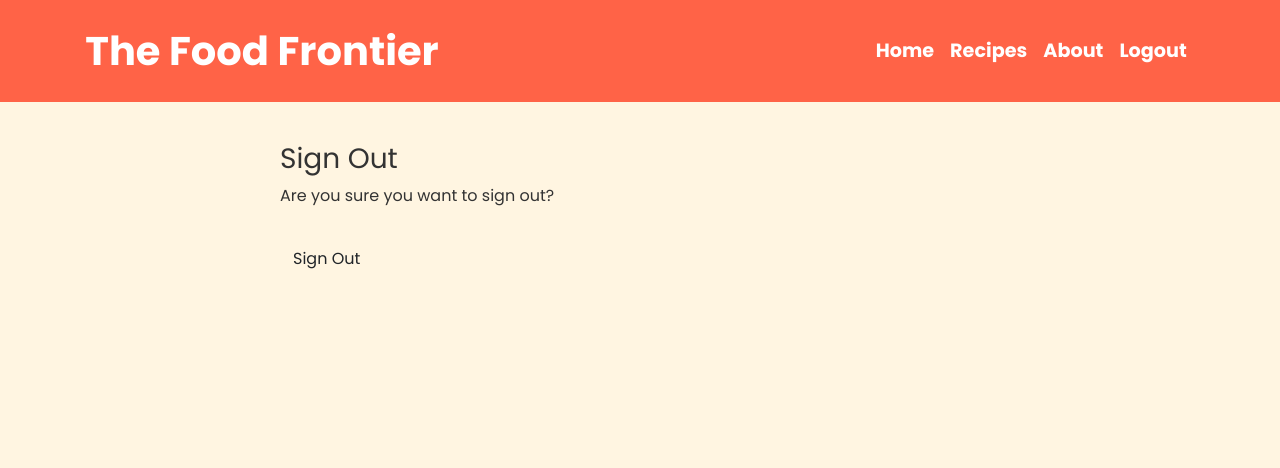
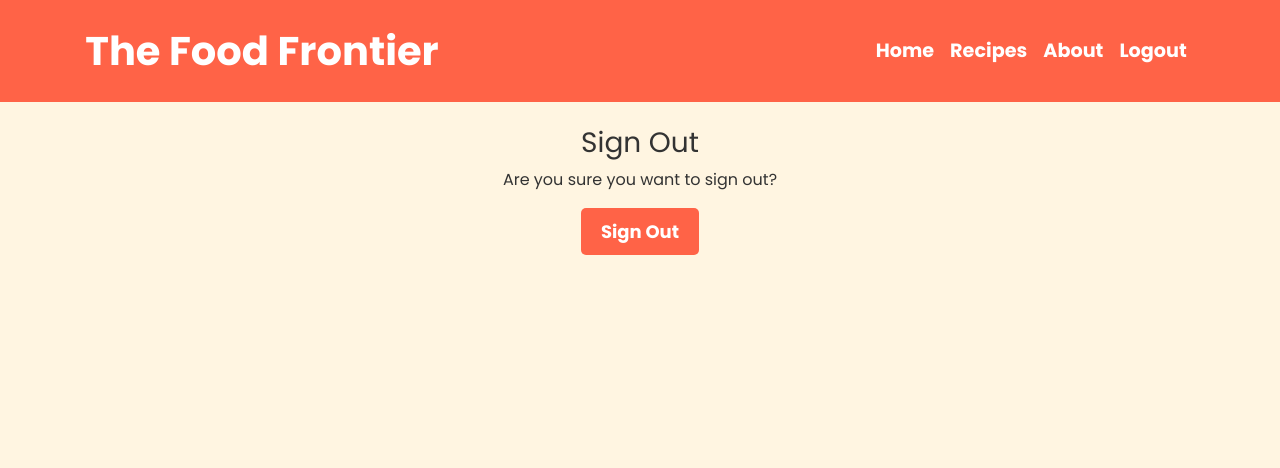
Before and after one commit to Alexiou981/the-food-frontier, a Django app: page /accounts/logout/ in a window 1280 px wide. Shown: the top 468 px of the page. Run offline with Django 5.2, Linux system fonts and the light colour scheme; the visitor is signed in with stand-in values (Sample User, id 1); some libraries are stand-ins or nearby versions.

Commit message:
style logout page to fit overall styling

```diff
--- a/static/css/style.css
+++ b/static/css/style.css
@@ -280,6 +280,23 @@ body {
     border-bottom: 2px solid var(--accent-color); /* Changes color on hover */
 }
 
+/* Logout button styling */
+.logout-btn {
+    background-color: #FF6347 !important; /* Tomato Red */
+    color: white !important;
+    border: none;
+    padding: 10px 20px;
+    font-size: 18px;
+    font-weight: bold;
+    border-radius: 5px;
+    transition: background 0.3s ease-in-out;
+}
+
+.logout-btn:hover {
+    background-color: #e5533d !important; /* Slightly darker shade */
+    color: white !important;
+}
+
 /* Responsive Design */
 
 /* Responsive Layout for Mobile Screens */
--- a/templates/account/logout.html
+++ b/templates/account/logout.html
@@ -6,23 +6,18 @@
 {% block head_title %}{% trans "Sign Out" %}{% endblock %}
 
 {% block content %}
-<div class="container">
-    <div class="row">
-        <div class="col-md-8 mt-3 offset-md-2">
-            <h3>{% trans "Sign Out" %}</h3>
-
-            <p>{% trans 'Are you sure you want to sign out?' %}</p>
-        </div>
-    </div>
-    <div class="row">
-        <div class="col-md-8 mt-3 offset-md-2">
+<div class="container logout-container">
+    <div class="row justify-content-center">
+        <div class="col-md-6 text-center">
+            <h3 class="logout-title">{% trans "Sign Out" %}</h3>
+            <p class="logout-text">{% trans 'Are you sure you want to sign out?' %}</p>
 
             <form method="post" action="{% url 'account_logout' %}">
                 {% csrf_token %}
                 {% if redirect_field_value %}
                 <input type="hidden" name="{{ redirect_field_name }}" value="{{ redirect_field_value }}" />
                 {% endif %}
-                <button class="btn btn-signup right" type="submit">{% trans 'Sign Out' %}</button>
+                <button class="btn logout-btn" type="submit">{% trans 'Sign Out' %}</button>
             </form>
         </div>
     </div>
```
